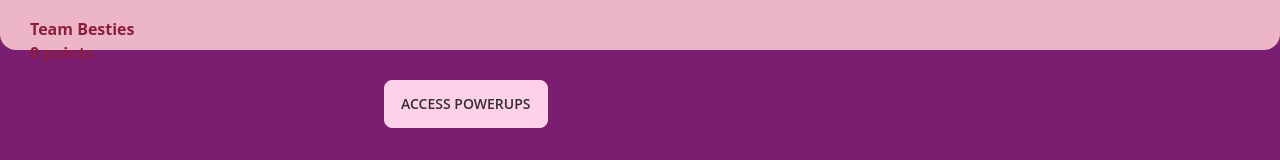
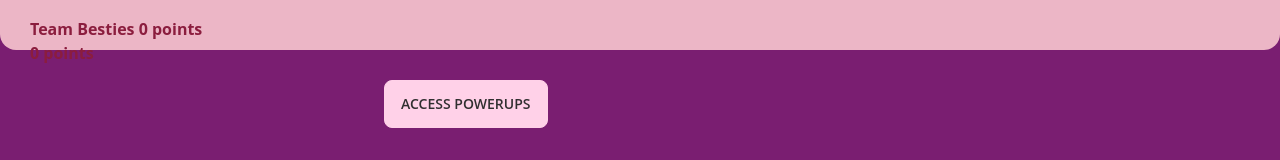
Before and after one commit to acm-projects/Besties, a SvelteKit app in the folder besties-mobile/: page /Question in a window 1280 px wide. Shown: the top 160 px of the page. Built offline with nearby package versions, Linux system fonts and the light colour scheme.

Commit message:
updated positioning

```diff
--- a/besties-mobile/src/routes/Question/+page.svelte
+++ b/besties-mobile/src/routes/Question/+page.svelte
@@ -43,7 +43,7 @@
 
     <topHeader class="grid w-screen rounded-b-2xl bg-info space-y-1">
         <span>
-            <h1 class="text-secondary text-m font-bold">Team {teams[0]}</h1>
+            <h1 class="text-secondary text-m font-bold">Team {teams[0]}        {points} points</h1>
 
             <h1 class="text-secondary text-m font-bold">{points} points</h1>
         </span>
```
